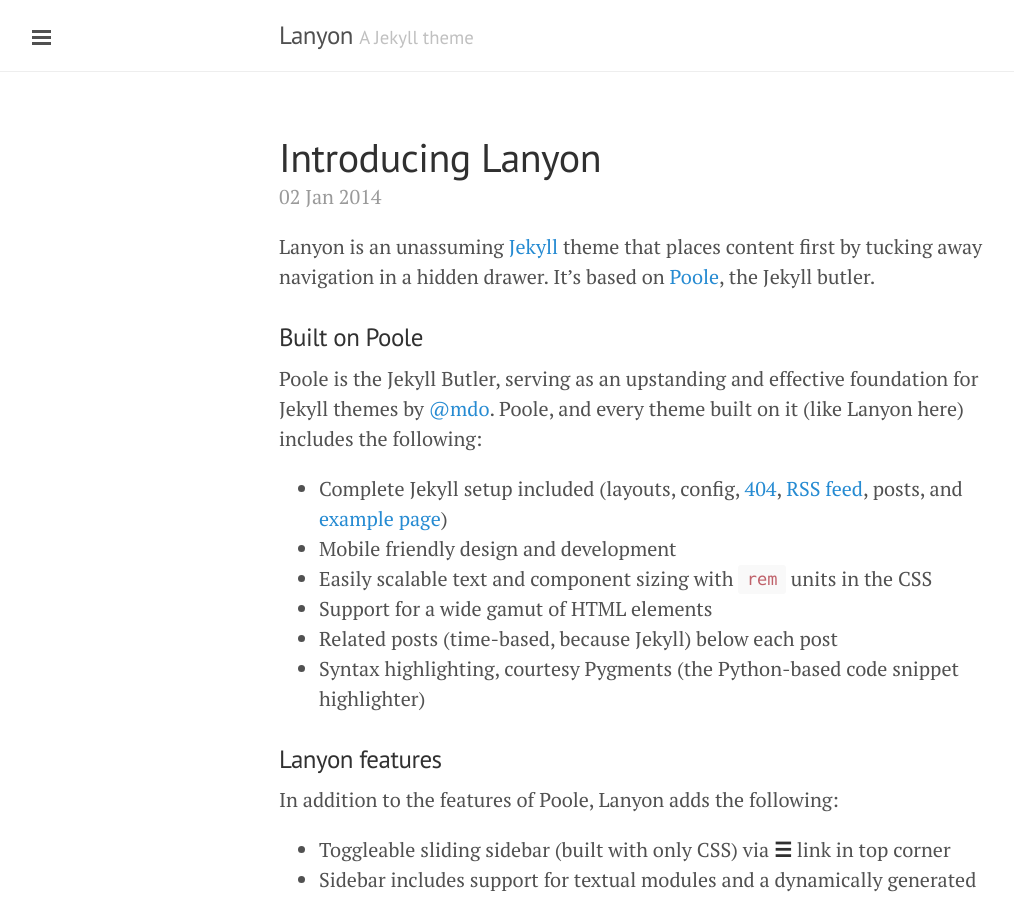
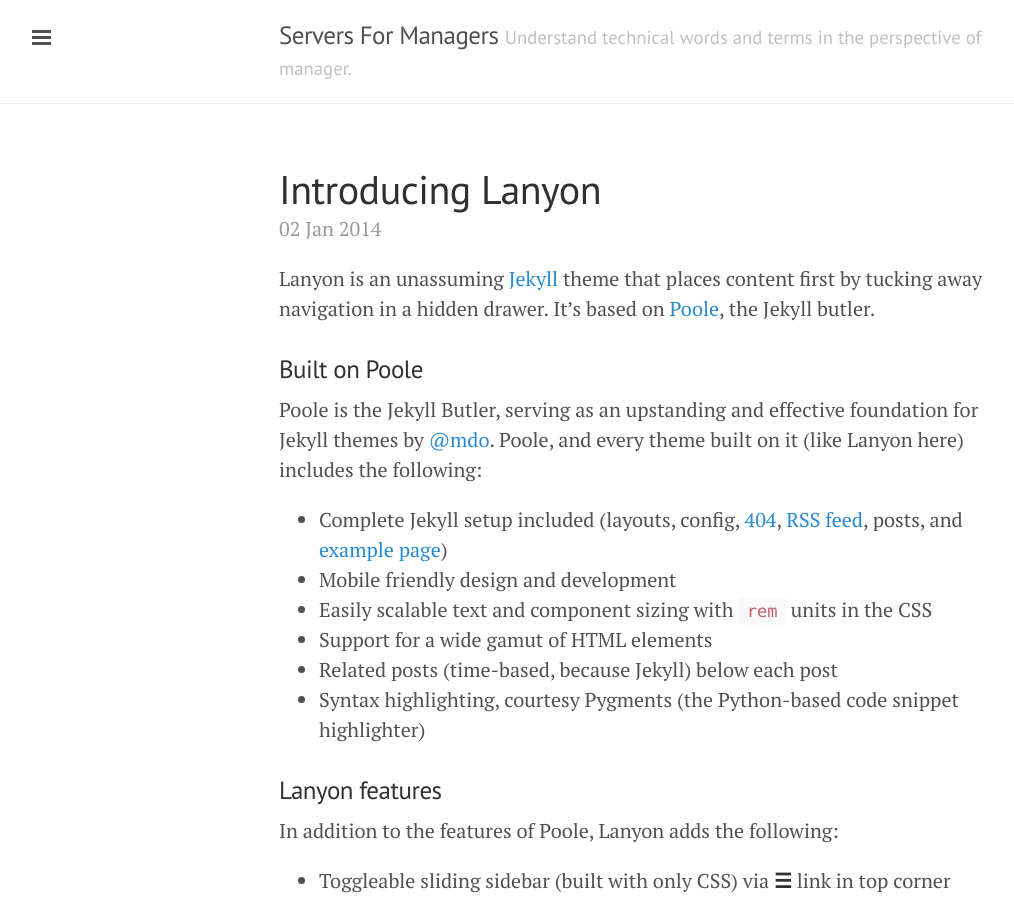
Before and after one commit to serversformanagers/serversformanagers.github.io, a Jekyll site: the page built from index.html, in a window 1280 px wide and 900 px high. Shown: the whole window, without its empty margins (1-1015 px from the left). Built offline with Jekyll 4.4.1, drawn with Linux system fonts in a browser that asks for light colours; Markdown is read by kramdown in place of the engine named in the settings; the list of posts is cut into pages by our own code.

Commit message:
customize title

```diff
--- a/CNAME
+++ b/CNAME
@@ -1 +1 @@
-lanyon.getpoole.com
+www.serversformanagers.com
--- a/_config.yml
+++ b/_config.yml
@@ -8,14 +8,14 @@ permalink:        pretty
 gems: [jekyll-paginate]
 
 # Setup
-title:            Lanyon
-tagline:          'A Jekyll theme'
-description:      'A reserved <a href="http://jekyllrb.com" target="_blank">Jekyll</a> theme that places the utmost gravity on content with a hidden drawer. Made by <a href="https://twitter.com/mdo" target="_blank">@mdo</a>.'
-url:              http://lanyon.getpoole.com
+title:            Servers For Managers
+tagline:          'Understand technical words and terms in the perspective of manager.'
+description:      'A web development blog which aims to help project managers, product owners abd businessmen to understand very technical terms and how it relates to their businesses.'
+url:              https://www.serversformanagers.com
 
 author:
-  name:           'Mark Otto'
-  url:            https://twitter.com/mdo
+  name:           'Darwin Biler'
+  url:            https://www.darwinbiler.com
 
 paginate:         5
 
@@ -23,4 +23,4 @@ paginate:         5
 version:          2.0.0
 
 github:
-  repo:           https://github.com/poole/lanyon
+  repo:           https://github.com/serversformanagers/serversformanagers.github.io
```
Also changed, not shown: README.md.
